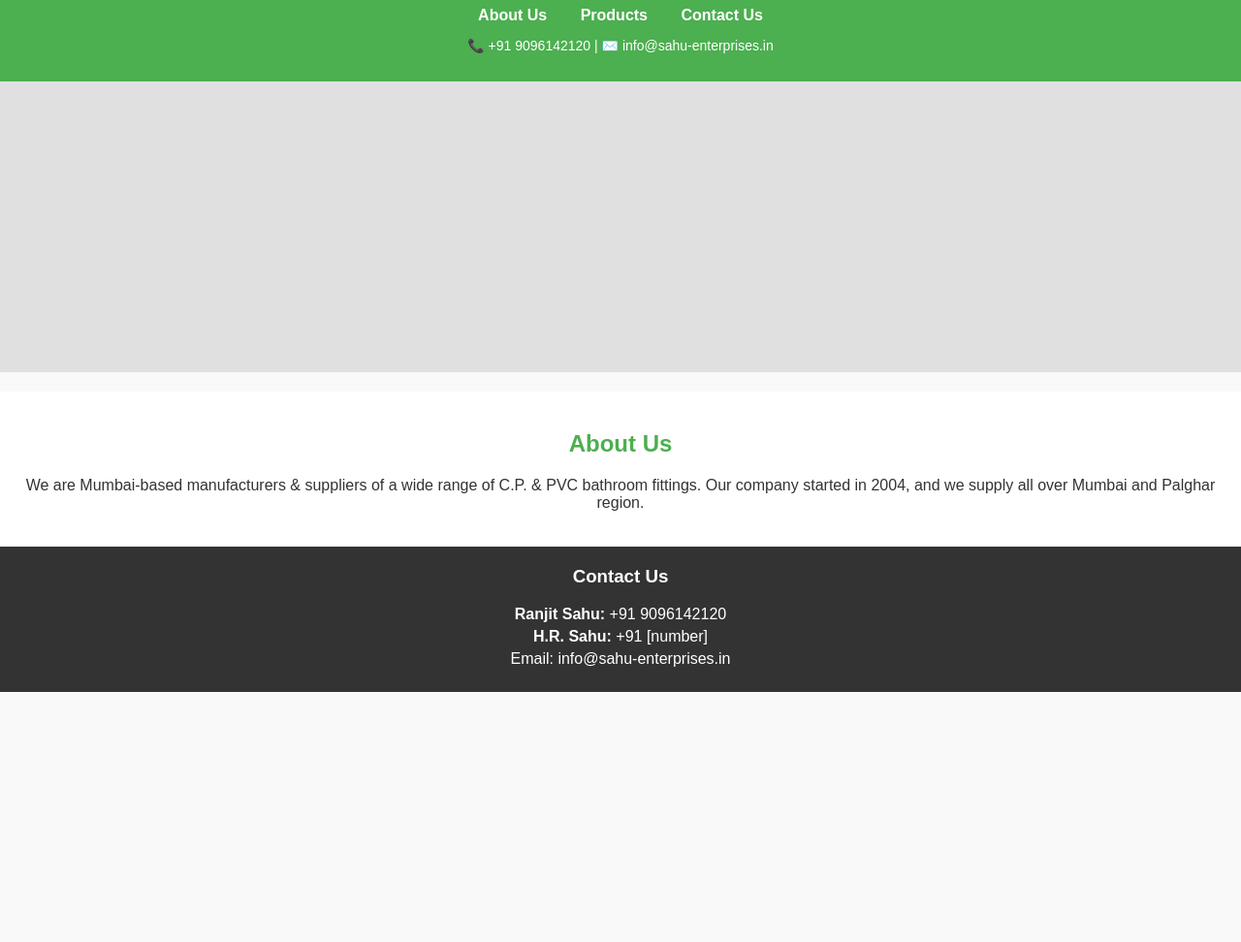
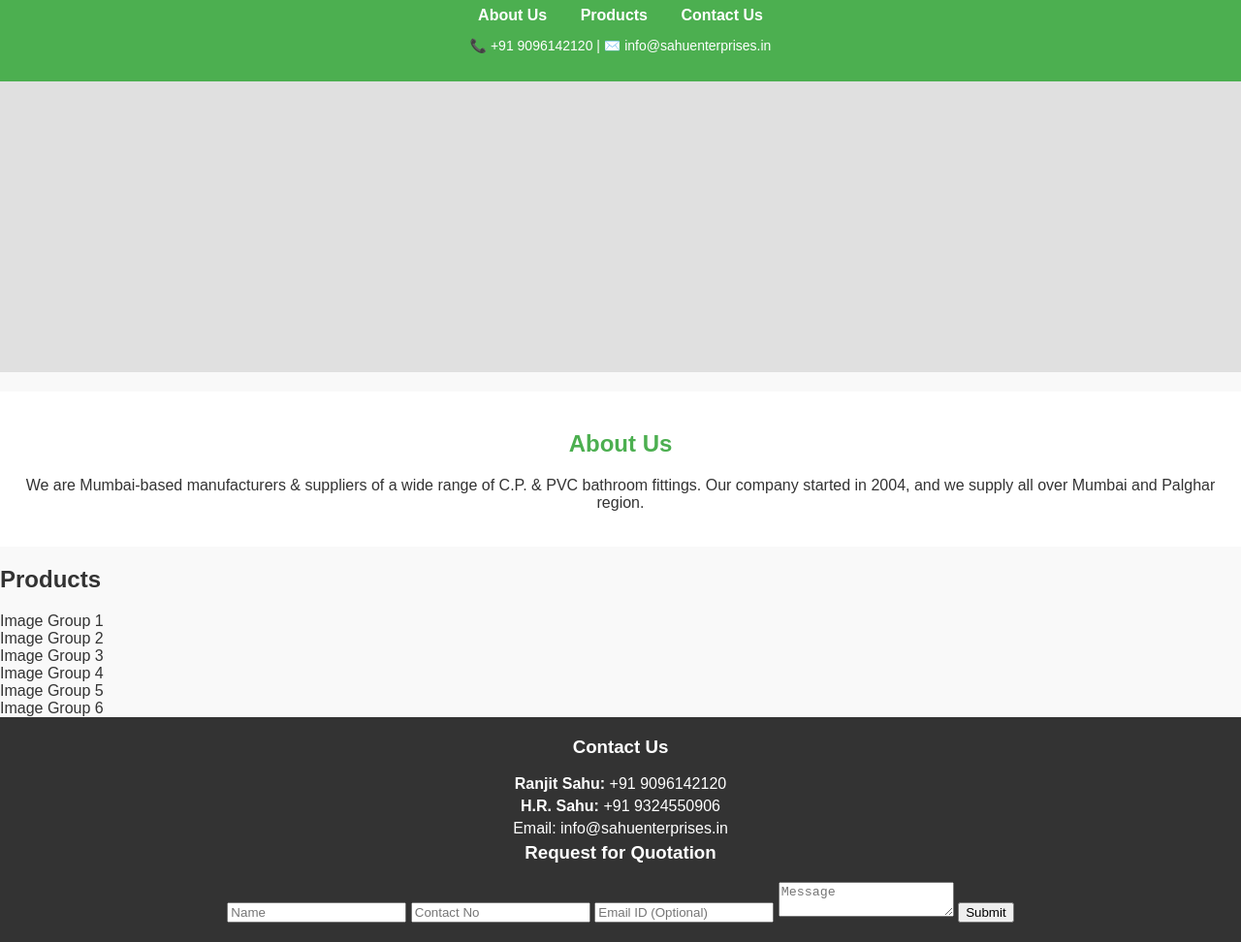
Before and after one commit to ranjit7827/plastomania, a plain HTML site: page index.html in a window 1280 px wide. Shown: the part 46-1018 px from the top of the page at 97% size. Before the commit the page ends 800 px from the top, so only its background shows below. Drawn offline with Linux system fonts and the light colour scheme.

Commit message:
Update index.html

```diff
--- a/index.html
+++ b/index.html
@@ -18,16 +18,17 @@
             <a href="#contact">Contact Us</a>
         </nav>
         <div class="contact-header">
-            <p>📞 +91 9096142120 | ✉️ info@sahu-enterprises.in</p>
+            <p>📞 +91 9096142120 | ✉️ info@sahuenterprises.in</p>
         </div>
     </header>
 
     <!-- Scrolling Image Section -->
     <section class="slider">
         <div class="slides">
-            <img src="image1.jpg" alt="Product 1">
-            <img src="image2.jpg" alt="Product 2">
-            <img src="image3.jpg" alt="Product 3">
+            <img src="image1.jpg" alt="Image 1">
+            <img src="image2.jpg" alt="Image 2">
+            <img src="image3.jpg" alt="Image 3">
+            <img src="image4.jpg" alt="Image 4">
         </div>
     </section>
 
@@ -37,12 +38,37 @@
         <p>We are Mumbai-based manufacturers & suppliers of a wide range of C.P. & PVC bathroom fittings. Our company started in 2004, and we supply all over Mumbai and Palghar region.</p>
     </section>
 
+    <!-- Products Section -->
+    <section id="products">
+        <h2>Products</h2>
+        <div class="product-grid">
+            <div class="product">Image Group 1</div>
+            <div class="product">Image Group 2</div>
+            <div class="product">Image Group 3</div>
+            <div class="product">Image Group 4</div>
+            <div class="product">Image Group 5</div>
+            <div class="product">Image Group 6</div>
+        </div>
+    </section>
+
     <!-- Footer Section -->
     <footer id="contact">
-        <h3>Contact Us</h3>
-        <p><strong>Ranjit Sahu:</strong> +91 9096142120</p>
-        <p><strong>H.R. Sahu:</strong> +91 [number]</p>
-        <p>Email: info@sahu-enterprises.in</p>
+        <div class="contact-info">
+            <h3>Contact Us</h3>
+            <p><strong>Ranjit Sahu:</strong> +91 9096142120</p>
+            <p><strong>H.R. Sahu:</strong> +91 9324550906</p>
+            <p>Email: info@sahuenterprises.in</p>
+        </div>
+        <div class="rfq-form">
+            <h3>Request for Quotation</h3>
+            <form action="submit_rfq.php" method="post">
+                <input type="text" name="name" placeholder="Name" required>
+                <input type="text" name="contact" placeholder="Contact No" required>
+                <input type="email" name="email" placeholder="Email ID (Optional)">
+                <textarea name="message" placeholder="Message" required></textarea>
+                <button type="submit">Submit</button>
+            </form>
+        </div>
     </footer>
 </body>
 </html>
```
